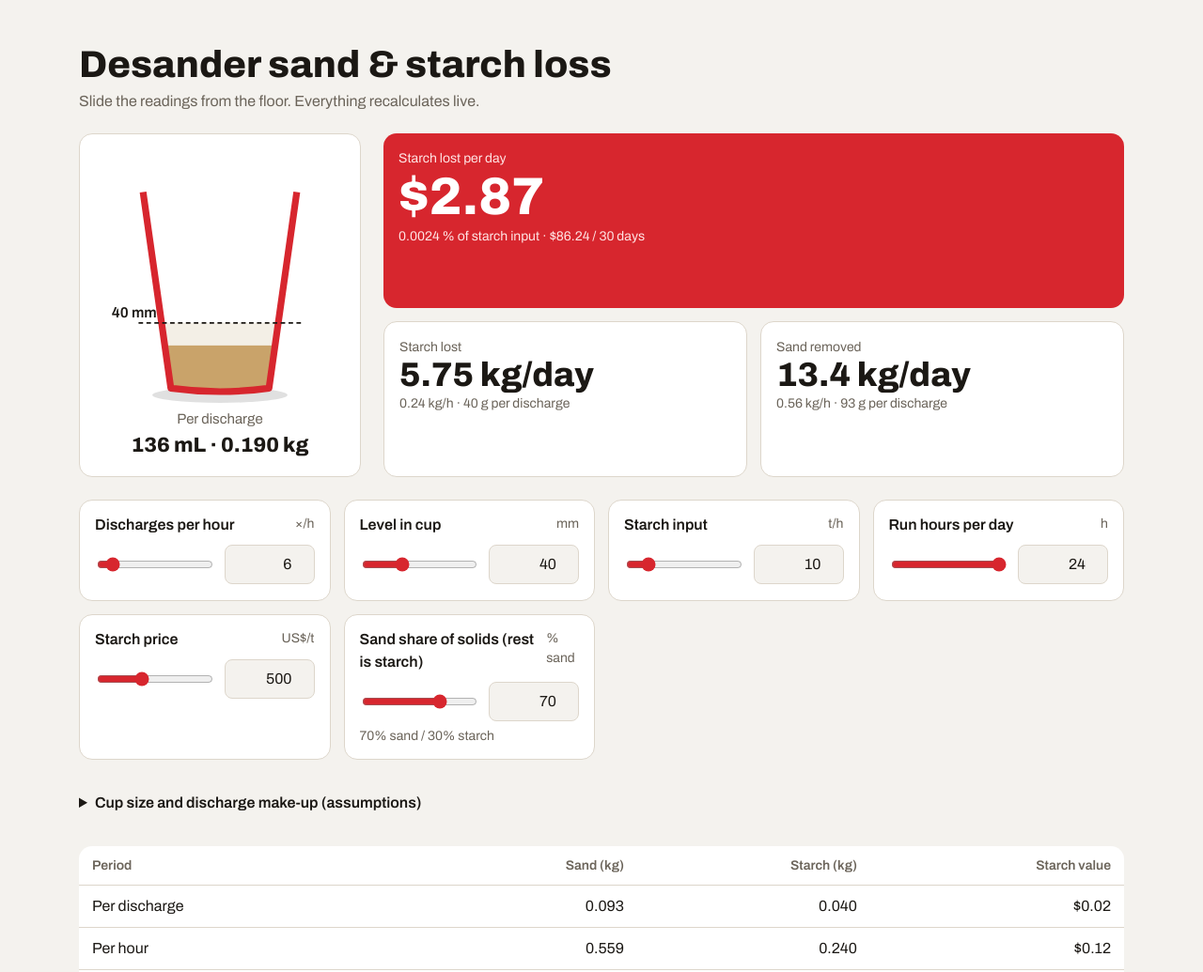
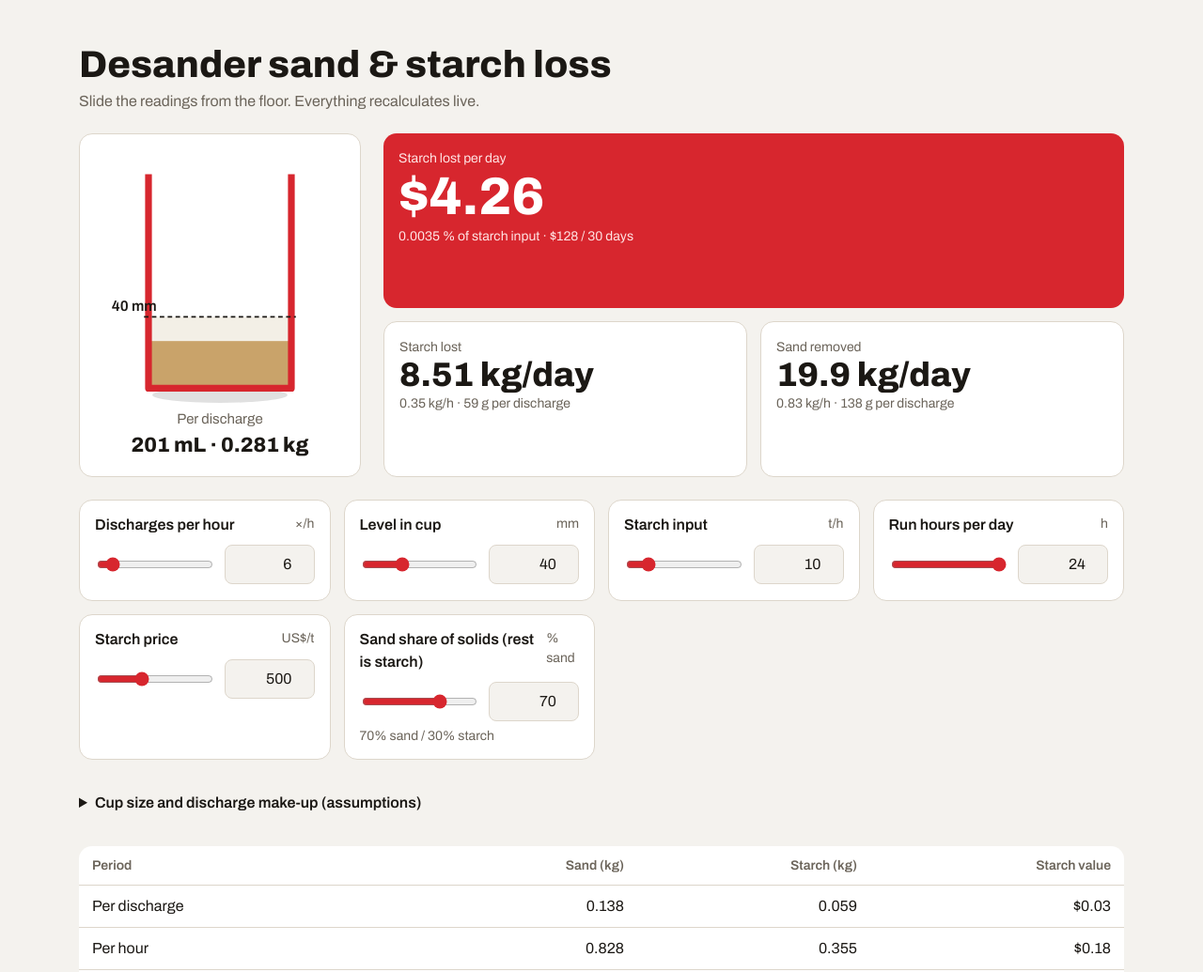
Before and after one commit to thomaskappeai-afk/desander-calculator, a plain HTML site: page index.html in a window 1280 px wide. Shown: the top 1035 px of the page at 94% size. Drawn offline with Linux system fonts and the light colour scheme.

Commit message:
Treat sample cup as a cylinder
Co-Authored-By: Claude Opus 5.5 <noreply@anthropic.com>
Claude-Session: https://claude.ai/code/session_011xdtA3urV4o9aW5SFa97KX

```diff
--- a/index.html
+++ b/index.html
@@ -70,7 +70,7 @@ th{font-size:14px;color:var(--mut);font-weight:600}
 <div class="ctr" id="ctr"></div>
 
 <details><summary>Cup size and discharge make-up (assumptions)</summary><div class="ctr" id="adv" style="margin-top:8px"></div>
-<p class="note">Cup defaults approximate a 16 oz red party cup (bottom Ø 60 mm, top Ø 94 mm, 120 mm tall). Measure yours and adjust. Volume is a truncated cone up to the fill level. Solids = sand + starch; the split between them is set with the main slider.</p></details>
+<p class="note">The cup is treated as a straight cylinder: volume = π × (diameter ÷ 2)² × level. Defaults are Ø 80 mm × 120 mm; measure your cup and adjust. Solids = sand + starch; the split between them is set with the main slider.</p></details>
 
 <div class="scroll"><table><thead><tr><th>Period</th><th>Sand (kg)</th><th>Starch (kg)</th><th>Starch value</th></tr></thead><tbody id="tb"></tbody></table></div>
 <p class="note">Default price US$500/t is a rough recent FOB Bangkok level for native tapioca starch; set your own. Loss % = starch in discharge ÷ starch input.</p>
@@ -86,9 +86,8 @@ const F=[
  ['price','Starch price','US$/t',200,1000,5,500],
  ['split','Sand share of solids (rest is starch)','% sand',0,100,1,70]];
 const A=[
- ['db','Cup bottom diameter','mm',30,120,1,60],
- ['dt','Cup top diameter','mm',40,160,1,94],
- ['ch','Cup height','mm',50,200,1,120],
+ ['dia','Cup inside diameter','mm',30,200,1,80],
+ ['ch','Cup height','mm',50,250,1,120],
  ['rho','Discharge density','kg/L',1,2.2,0.05,1.4],
  ['solids','Solids in discharge (rest is water)','% mass',1,100,1,70]];
 const v={};
@@ -104,8 +103,8 @@ const usd=x=>'$'+fx(x,Math.abs(x)>=100?0:2);
 function calc(){
  if(v.lvl>v.ch){v.lvl=v.ch;$('lvl').value=$('lvln').value=v.ch}
  $('lvl').max=$('lvln').max=v.ch;
- const rb=v.db/2,rt=v.dt/2,H=v.ch,h=v.lvl,rh=rb+(rt-rb)*h/H;
- const mL=Math.PI*h/3*(rb*rb+rb*rh+rh*rh)/1000;
+ const r=v.dia/2,H=v.ch,h=v.lvl;
+ const mL=Math.PI*r*r*h/1000;
  const mass=mL/1000*v.rho;
  const sol=mass*v.solids/100,sandD=sol*v.split/100,starD=sol-sandD;
  const sandH=sandD*v.dis,starH=starD*v.dis;
@@ -123,12 +122,12 @@ function calc(){
  draw(h/H,v.split/100);
 }
 function draw(f,sf){
- const sc=1.45,Hp=v.ch*sc,bw=v.db*sc/2,tw=v.dt*sc/2,base=212,top=base-Hp,cx=100;
- const p=`M${cx-tw},${top} L${cx-bw},${base} Q${cx},${base+6} ${cx+bw},${base} L${cx+tw},${top}`;
+ const sc=Math.min(190/v.ch,150/v.dia),Hp=v.ch*sc,tw=v.dia*sc/2,bw=tw,base=212,top=base-Hp,cx=100;
+ const p=`M${cx-tw},${top} L${cx-bw},${base} L${cx+bw},${base} L${cx+tw},${top}`;
  $('outer').setAttribute('d',p);$('inner').setAttribute('d',p+'Z');
  const y=base-Hp*f,hp=base+8-y,sh=hp*sf;
  const s=$('sandR'),t=$('starR');
- s.setAttribute('y',base+8-sh);s.setAttribute('height',sh);
+ s.setAttribute('y',base-sh+8);s.setAttribute('height',sh);
  t.setAttribute('y',y);t.setAttribute('height',Math.max(0,hp-sh));
  const L=$('lvl');L.setAttribute('x1',cx-tw-4);L.setAttribute('x2',cx+tw+4);L.setAttribute('y1',y);L.setAttribute('y2',y);
  const T=$('lvlt');T.setAttribute('x',4);T.setAttribute('y',Math.max(14,y-5));T.textContent=v.lvl+' mm';
```
